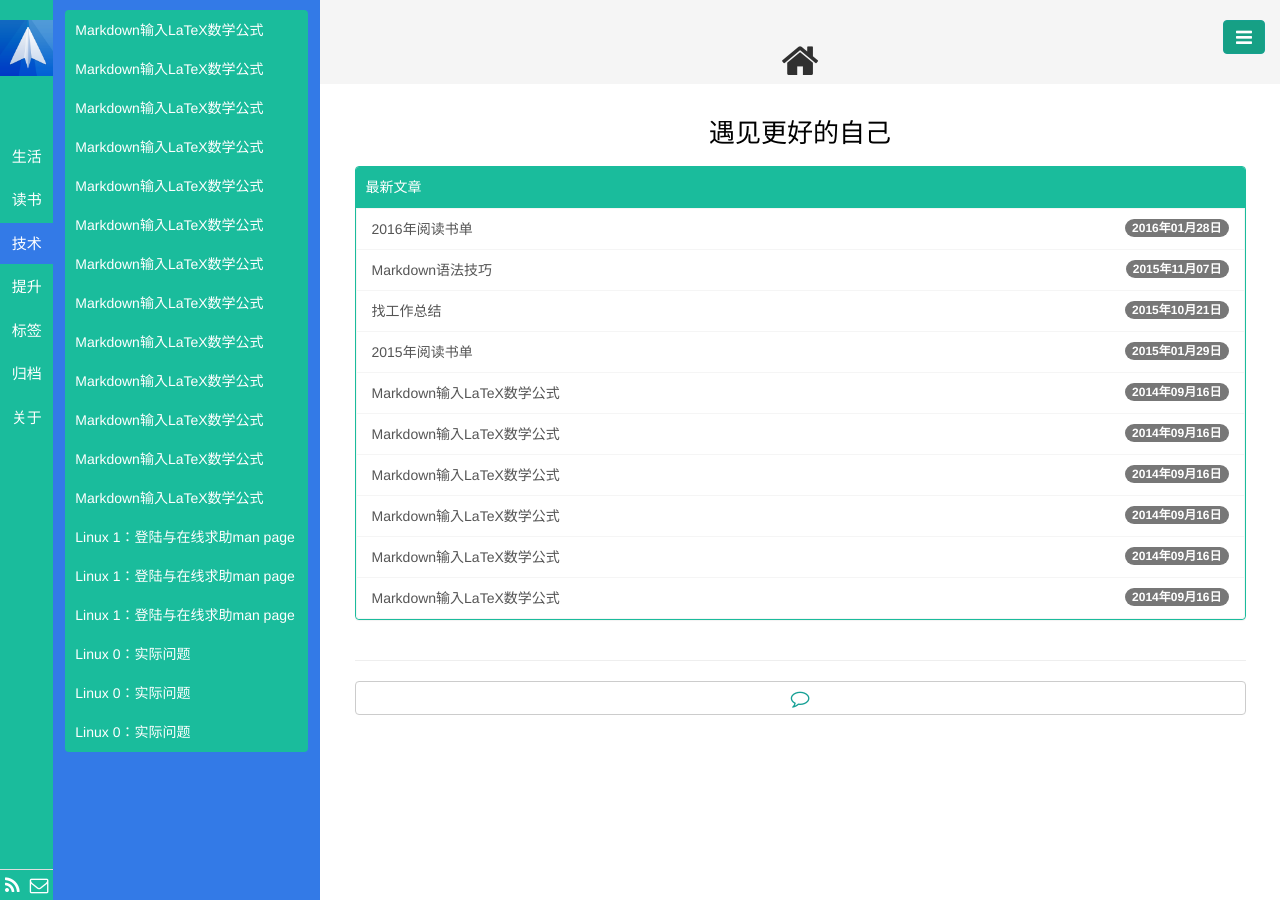
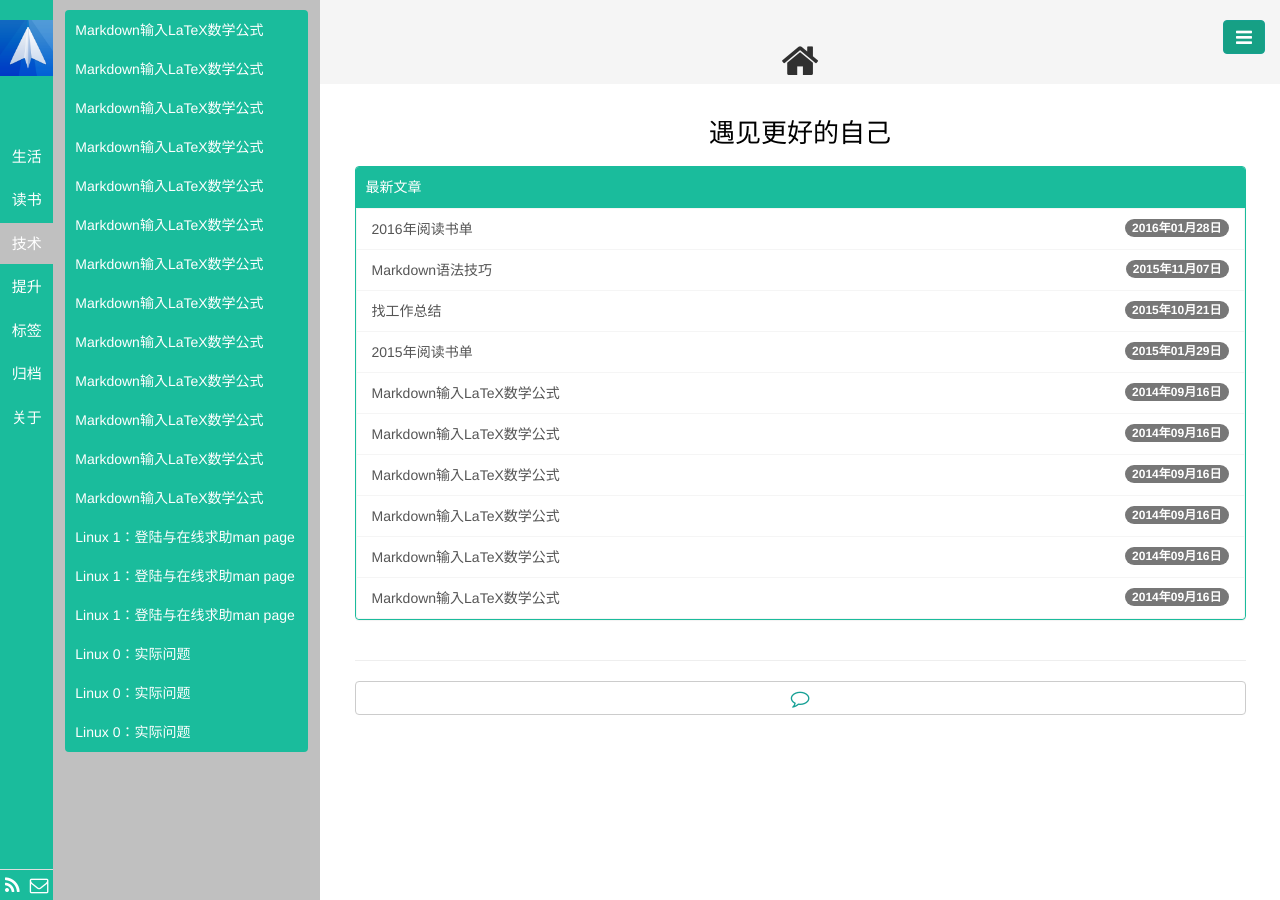
Before and after one commit to NemoTec/NemoTec.github.io, a Jekyll site: the page built from index.html, in a window 1280 px wide. Built offline with Jekyll 4.4.1, drawn with Linux system fonts in a browser that asks for light colours; Markdown is read by kramdown in place of the engine named in the settings; the list of posts is cut into pages by our own code.

Commit message:
modify the aside1 nav color 8.

```diff
--- a/public/css/base.css
+++ b/public/css/base.css
@@ -8,7 +8,7 @@ body, html {
   margin: 0px;
   height: 100%;
   overflow: hidden;
-  background-color: #337ae7;
+  background-color: #c0c0c0;
 }
 
 .row {
@@ -49,7 +49,7 @@ body, html {
 .aside1 > .nav-pills>li.active>a ,.nav-pills>li.active>a:hover,.nav-pills>li.active>a:focus {
   color: #fff;
   /*background-image: url(/public/img/body_bg.jpg);*/
-  background-color: #337ae7;
+  background-color: #c0c0c0;
 }
 
 .avatar {
@@ -72,10 +72,10 @@ body, html {
 /* 中部目录栏 */
 .aside2 {
   /*background-image: url(/public/img/body_bg.jpg);*/
-  background-color: #337ae7;
+  background-color: #c0c0c0;
   height: 100%;
-  border-right: 2px solid #337ae7;
-  border-left: 2px solid #337ae7;
+  border-right: 2px solid #c0c0c0;
+  border-left: 2px solid #c0c0c0;
   overflow-y: auto;
   font-color: #fff;
   margin-top: 10px;
@@ -124,7 +124,7 @@ blockquote p {
 
 .nav-pills>li.active>a, .nav-pills>li.active>a:hover, .nav-pills>li.active>a:focus {
   color: #fff;
-  background-color: #337ae7;
+  background-color: #c0c0c0;
 }
 
 /* 显示评论按钮 */
```
